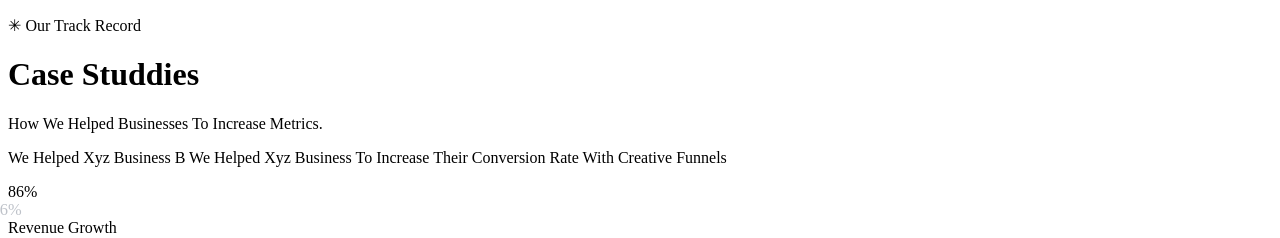
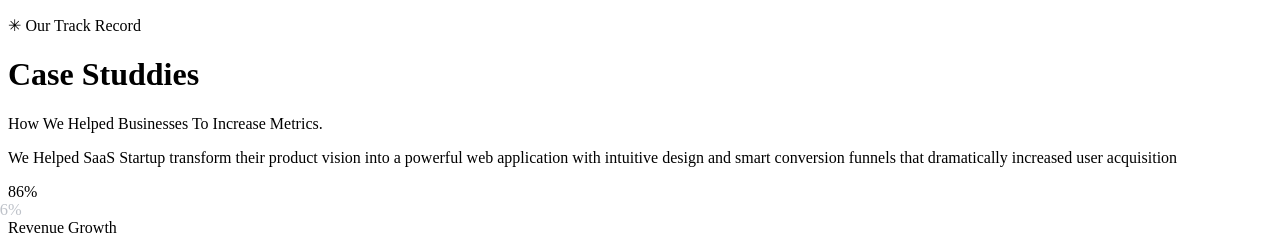
Before and after one commit to ArinovaStudio/portfolio-website, a Next.js app: page /CaseStudies in a window 1280 px wide. Shown: the top 238 px of the page. Built offline with nearby package versions, Linux system fonts and the light colour scheme.

Commit message:
case studies update

```diff
--- a/pages/CaseStudies.tsx
+++ b/pages/CaseStudies.tsx
@@ -9,9 +9,9 @@ export default function CaseStudiesScroll() {
   const caseStudies = [
     {
       id: 1,
-      business: "Xyz Business A",
+      business: "E-Commerce Platform",
       description:
-        "We Helped Xyz Business To Increase Their Digital Marketing Revenue In Abc Way",
+        "to revolutionize their online presence with a scalable, high-performance website that drove massive revenue growth through strategic UX optimization and conversion-focused design",
       percentage: "98%",
       image:
         "https://images.unsplash.com/photo-1497366216548-37526070297c?w=1200&h=1600&fit=crop",
@@ -24,9 +24,9 @@ export default function CaseStudiesScroll() {
     },
     {
       id: 2,
-      business: "Xyz Business B",
+      business: "SaaS Startup",
       description:
-        "We Helped Xyz Business To Increase Their Conversion Rate With Creative Funnels",
+        "transform their product vision into a powerful web application with intuitive design and smart conversion funnels that dramatically increased user acquisition",
       percentage: "86%",
       image:
         "https://images.unsplash.com/photo-1542744173-8e7e53415bb0?w=1200&h=1600&fit=crop",
@@ -39,9 +39,9 @@ export default function CaseStudiesScroll() {
     },
     {
       id: 3,
-      business: "Xyz Business C",
+      business: "Tech Company",
       description:
-        "We Helped Xyz Business To Improve Retention Using Product & UX Improvements",
+        "elevate their digital experience through comprehensive product design and UX improvements, resulting in exceptional user retention and engagement metrics",
       percentage: "74%",
       image:
         "https://images.unsplash.com/photo-1506126613408-eca07ce68773?w=1200&h=1600&fit=crop",
```
Also changed, not shown: 1 other file (tests, documents, lock files or other folders).
